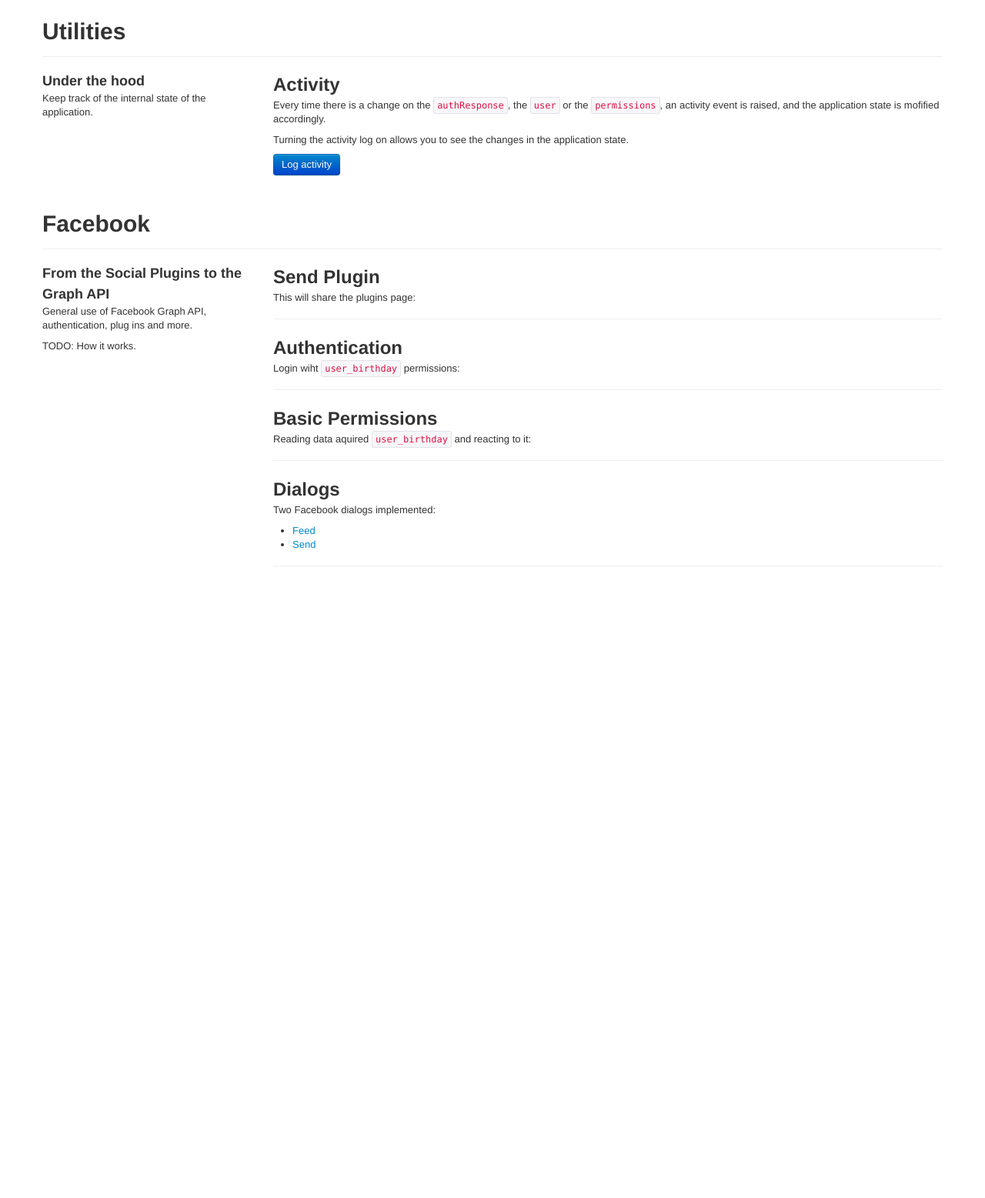
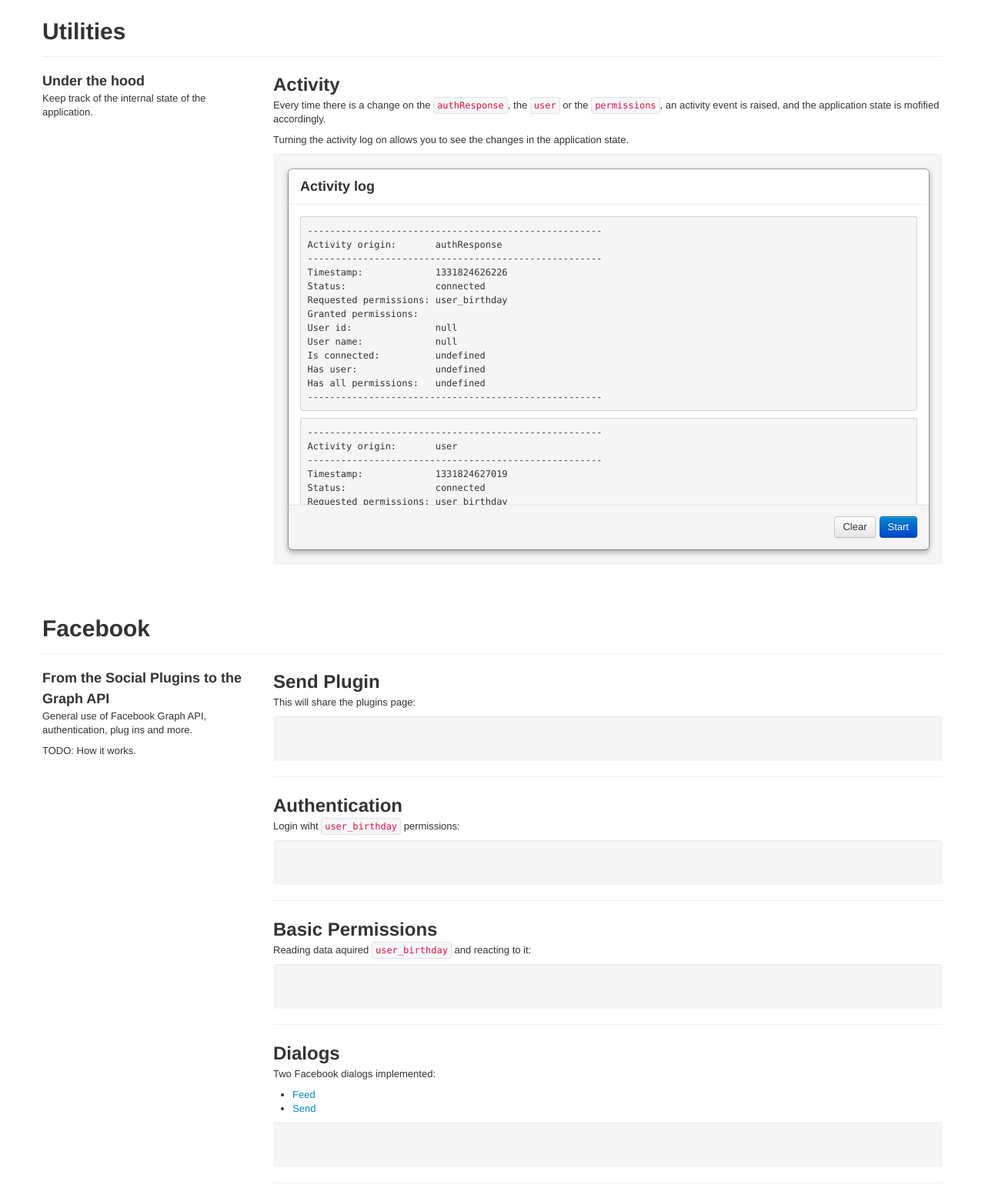
Before and after one commit to grancalavera/RIA-Training-Exercises, a Django app: page / in a window 1280 px wide. Shown: the part 163-1720 px from the top of the page at 77% size. Before the commit the page ends 899 px from the top, so only its background shows below. Run offline with Django 3.2, Linux system fonts and the light colour scheme; some libraries are stand-ins or nearby versions.

Commit message:
Minor styling changes.

```diff
--- a/ria/templates/home.html
+++ b/ria/templates/home.html
@@ -75,28 +75,105 @@
       <p class="lead">All-in-One presentation</p>
     </header>
 
-<!-- -----------------------------------
+
+<!-- ---------------------------------------------------------------------------
 
   Utils
 
------------------------------------- -->
+---------------------------------------------------------------------------- -->
     <section id="utils">
       <div class="page-header">
         <h1>Utilities</h1>
       </div>
       <div class="row">
+
+<!-- -----------------------------------
+
+  Utils: description
+
+------------------------------------ -->
         <div class="span3 columns">
           <h3>Under the hood</h3>
           <p>Keep track of the internal state of the application.</p>
         </div>
         <div class="span9 columns">
+
+<!-- -----------------------------------
+
+  Utils: Activity logger
+
+------------------------------------ -->
           <h2>Activity</h2>
           <p>Every time there is a change on the <code>authResponse</code>, the
             <code>user</code> or the <code>permissions</code>, an activity event
             is raised, and the application state is mofified accordingly.</p>
             <p>Turning the activity log on allows you to see the changes in the
               application state.</p>
-            <button class="btn btn-primary" data-toggle="button">Log activity</button>
+            <!-- <button class="btn btn-primary" data-toggle="button">Log activity</button> -->
+
+            <div class="well">
+
+              <div class="modal" style="position: relative; top: auto; left: auto; margin: 0 auto; z-index: 1; width:100%">
+                <div class="modal-header">
+                  <h3>Activity log</h3>
+                </div>
+                <div class="modal-body" style="height:360px;overflow:auto">
+<!--
+-->
+<pre>
+-----------------------------------------------------
+Activity origin:       authResponse
+-----------------------------------------------------
+Timestamp:             1331824626226
+Status:                connected
+Requested permissions: user_birthday
+Granted permissions:
+User id:               null
+User name:             null
+Is connected:          undefined
+Has user:              undefined
+Has all permissions:   undefined
+-----------------------------------------------------
+</pre>
+
+<pre>
+-----------------------------------------------------
+Activity origin:       user
+-----------------------------------------------------
+Timestamp:             1331824627019
+Status:                connected
+Requested permissions: user_birthday
+Granted permissions:
+User id:               100002119090959
+User name:             Arturo Pex
+Is connected:          undefined
+Has user:              undefined
+Has all permissions:   undefined
+-----------------------------------------------------
+</pre>
+
+<pre>
+-----------------------------------------------------
+Activity origin:       permissions
+-----------------------------------------------------
+Timestamp:             1331824627210
+Status:                connected
+Requested permissions: user_birthday
+Granted permissions:   installed,user_birthday
+User id:               100002119090959
+User name:             Arturo Pex
+Is connected:          undefined
+Has user:              undefined
+Has all permissions:   undefined
+-----------------------------------------------------
+</pre>
+                </div>
+                <div class="modal-footer">
+                  <button href="#" class="btn btn-primary" data-toggle="button">Start</button>
+                  <button href="#" class="btn" >Clear</button>
+                </div>
+              </div>
+
         </div>
       </div>
     </section>
@@ -117,7 +194,7 @@
 
 <!-- -----------------------------------
 
-  Description
+  Facebook: description
 
 ------------------------------------ -->
       <div class="span3 columns">
@@ -125,8 +202,8 @@
         <p>General use of Facebook Graph API, authentication, plug ins and more.</p>
         <p>TODO: How it works.</p>
       </div>
+      <div class="span9 columns">
 
-      <div class="span9 columns">
 <!-- -----------------------------------
 
   Send plug-in
@@ -134,7 +211,9 @@
 ------------------------------------ -->
         <h2>Send Plugin</h2>
         <p>This will share the plugins page:</p>
-        <div class="fb-send" data-href="http://developers.facebook.com/docs/reference/plugins/send/"></div>
+        <div class="well">
+          <div class="fb-send" data-href="http://developers.facebook.com/docs/reference/plugins/send/"></div>
+        </div>
         <hr>
 
 <!-- -----------------------------------
@@ -144,7 +223,9 @@
 ------------------------------------ -->
         <h2>Authentication</h2>
         <p>Login wiht <code>user_birthday</code> permissions:</p>
-        <div id="fb-login"></div>
+        <div class="well">
+          <div id="fb-login"></div>
+        </div>
         <hr>
 
 <!-- -----------------------------------
@@ -154,7 +235,9 @@
 ------------------------------------ -->
         <h2>Basic Permissions</h2>
         <p>Reading data aquired <code>user_birthday</code> and reacting to it:</p>
-        <div id="suggested-content"></div>
+        <div class="well">
+          <div id="suggested-content"></div>
+        </div>
         <hr>
 
 <!-- -----------------------------------
@@ -170,7 +253,9 @@
           <li><a href="http://developers.facebook.com/docs/reference/dialogs/send/"
             title="Facebook send dialog">Send</a></li>
         </ul>
-        <div id="sharing-links"></div>
+        <div class="well">
+          <div id="sharing-links"></div>
+        </div>
         <hr>
       </div>
     </div>
--- a/static-dev/css/facebook/facebook.css
+++ b/static-dev/css/facebook/facebook.css
@@ -1,5 +1,8 @@
 section {
   padding-top:30px;
+}
+.well {
+  border: none;
 }
 
 /*#fb-login { float: right; }*/
--- a/static-dev/js/app.js
+++ b/static-dev/js/app.js
@@ -270,7 +270,8 @@
             isConnected: authResponse.get('status') === 'connected'
         });
 
-        // logActivity(origin);
+        logActivity(origin);
+
     }
 
     function logActivity(origin) {
```
